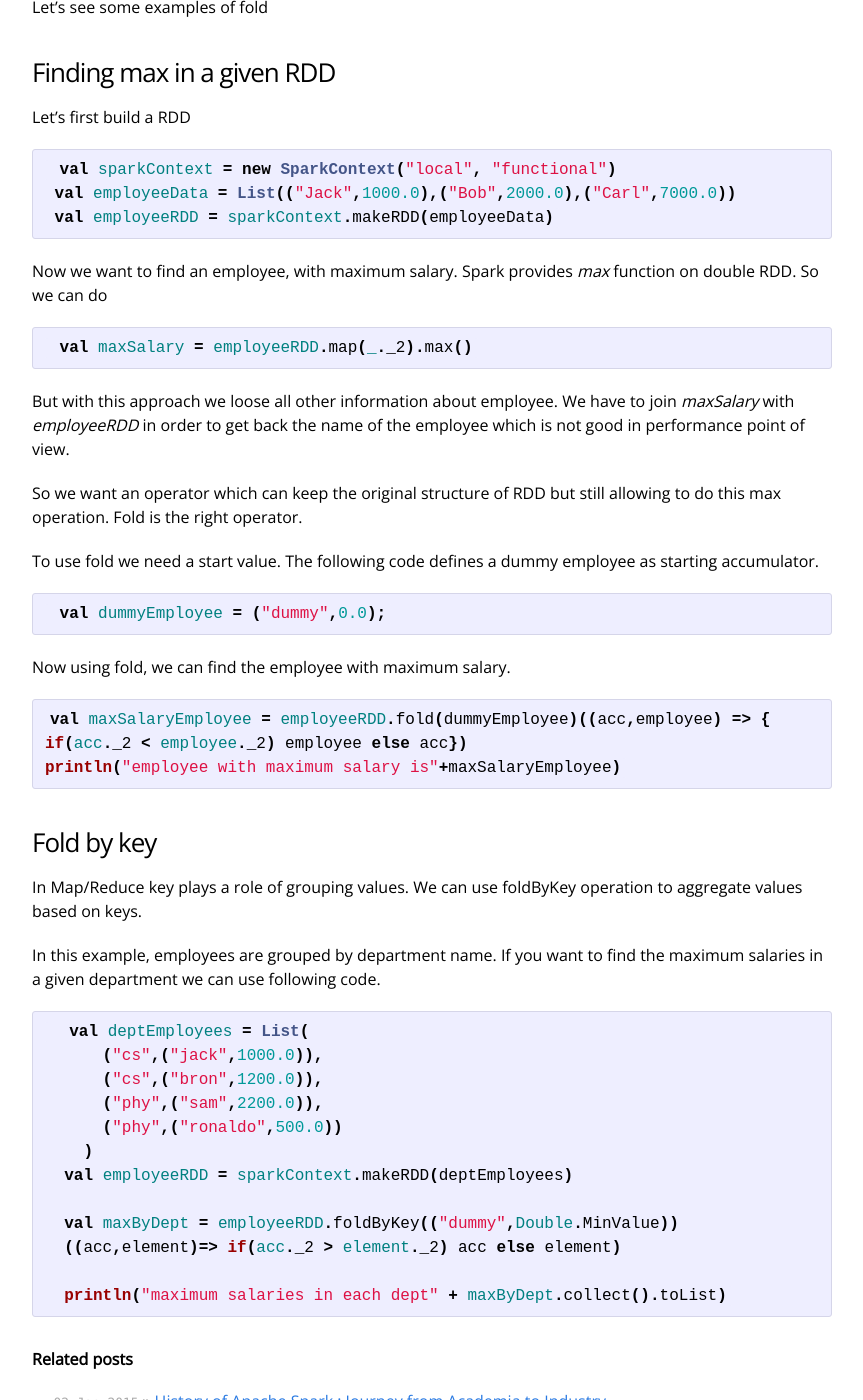
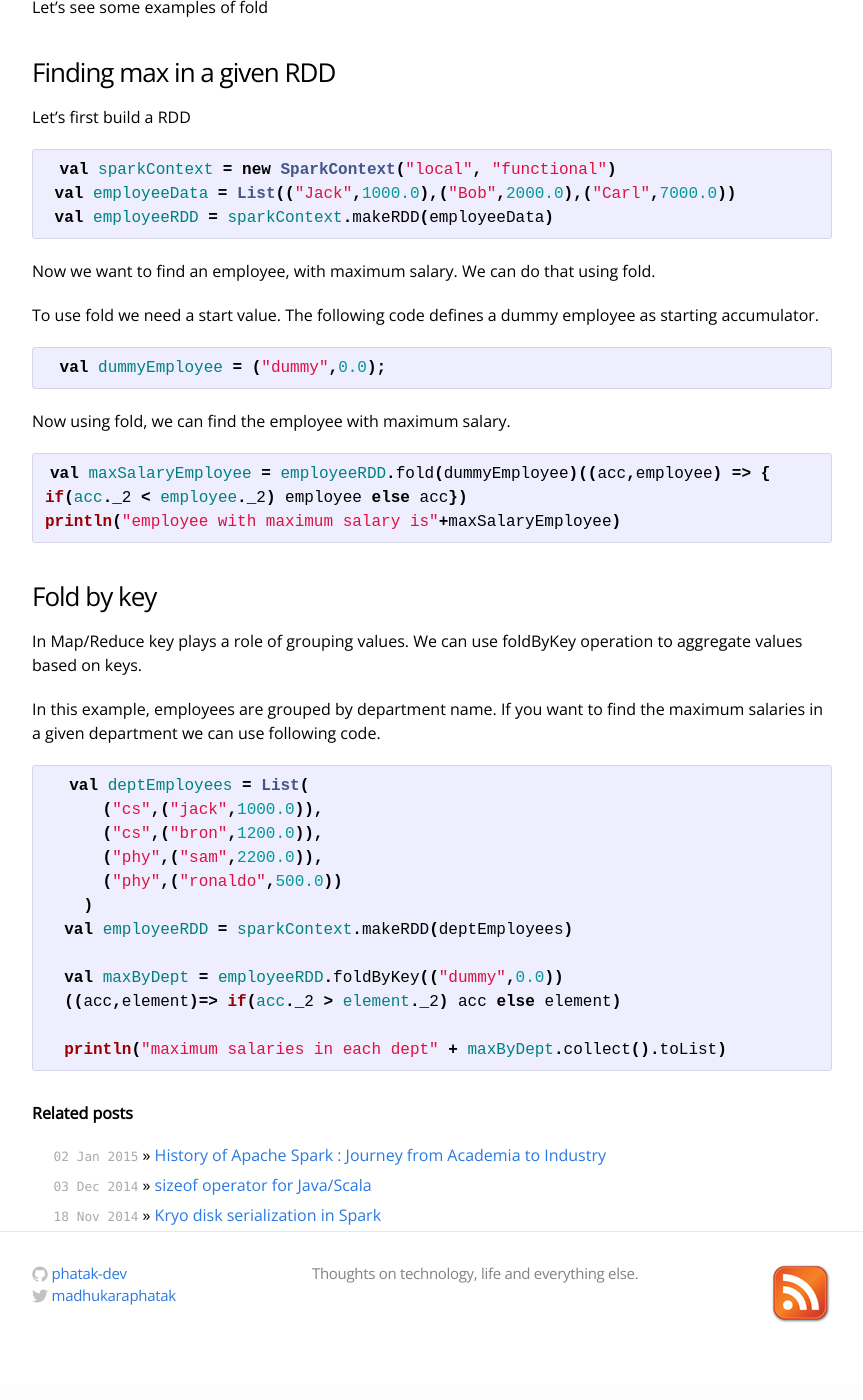
Before and after one commit to phatak-dev/blog, a Jekyll site: the page built from _posts/2014-07-30-spark-rdd-fold.md, in a window 1280 px wide and 1400 px high, scrolled down 581 px. Shown: the whole window, without its empty margins (208-1071 px from the left). Built offline with Jekyll 4.4.1, drawn with Linux system fonts in a browser that asks for light colours.

Commit message:
updating fold

```diff
--- a/_posts/2014-07-30-spark-rdd-fold.md
+++ b/_posts/2014-07-30-spark-rdd-fold.md
@@ -30,17 +30,7 @@ Let's first build a RDD
  val employeeRDD = sparkContext.makeRDD(employeeData)
 {% endhighlight %}
 
-Now we want to find an employee, with maximum salary. Spark provides *max* function on double RDD. So we can do
-
-{% highlight scala %}
- val maxSalary = employeeRDD.map(_._2).max()
-{% endhighlight %}
-
-But with this approach we loose all other information about employee. We have to join *maxSalary* with *employeeRDD* in order to get back the name of the employee which is not good in performance point of view.
-
-
-
-So we want an operator which can keep the original structure of RDD but still allowing to do this max operation. Fold is the right operator.
+Now we want to find an employee, with maximum salary. We can do that using fold.
 
 To use fold we need a start value. The following code defines a dummy employee as starting accumulator.
 
@@ -72,7 +62,7 @@ In this example, employees are grouped by department name. If you want to find t
     )
   val employeeRDD = sparkContext.makeRDD(deptEmployees)
 
-  val maxByDept = employeeRDD.foldByKey(("dummy",Double.MinValue))
+  val maxByDept = employeeRDD.foldByKey(("dummy",0.0))
   ((acc,element)=> if(acc._2 > element._2) acc else element)
 
   println("maximum salaries in each dept" + maxByDept.collect().toList)
```
